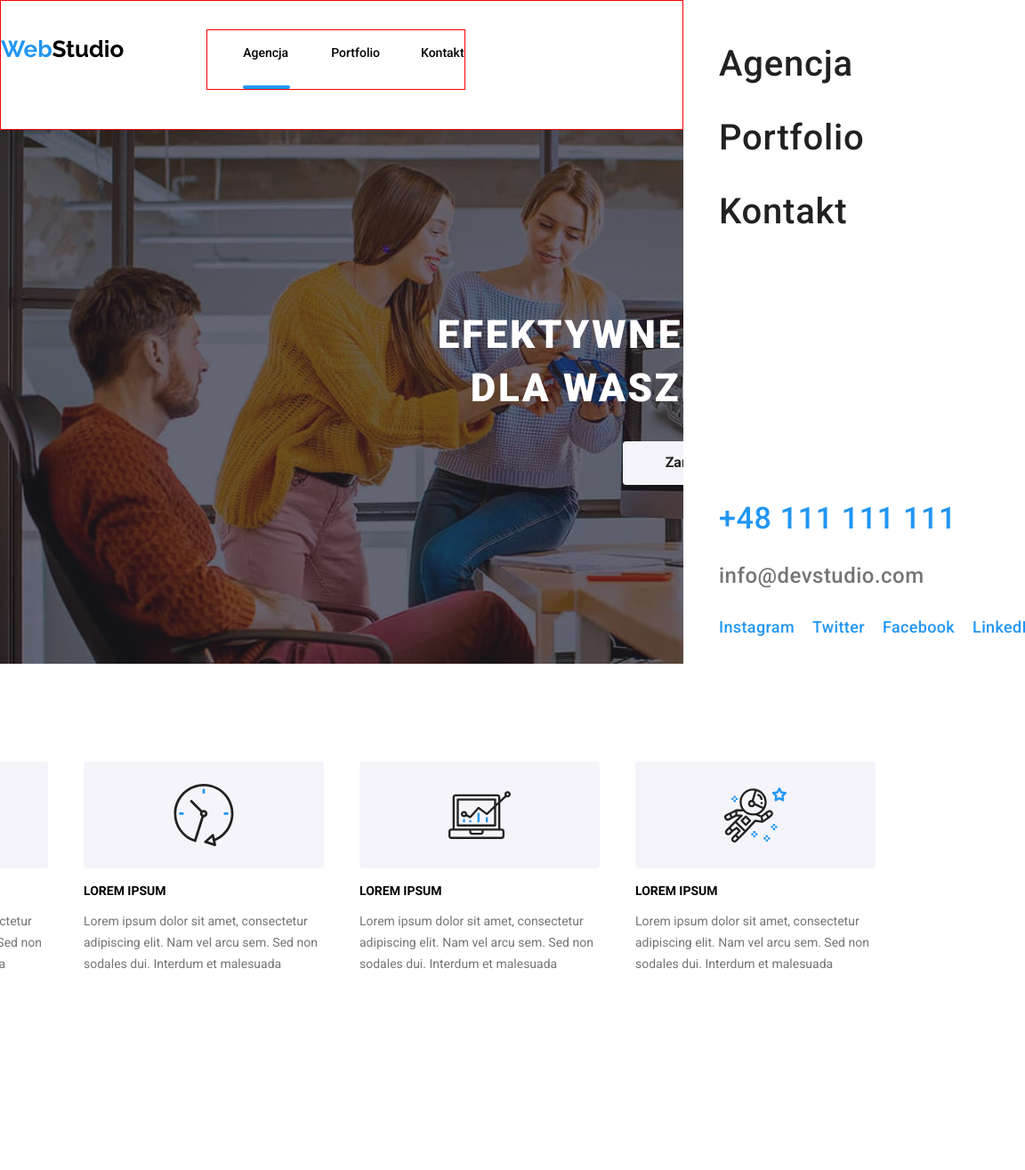
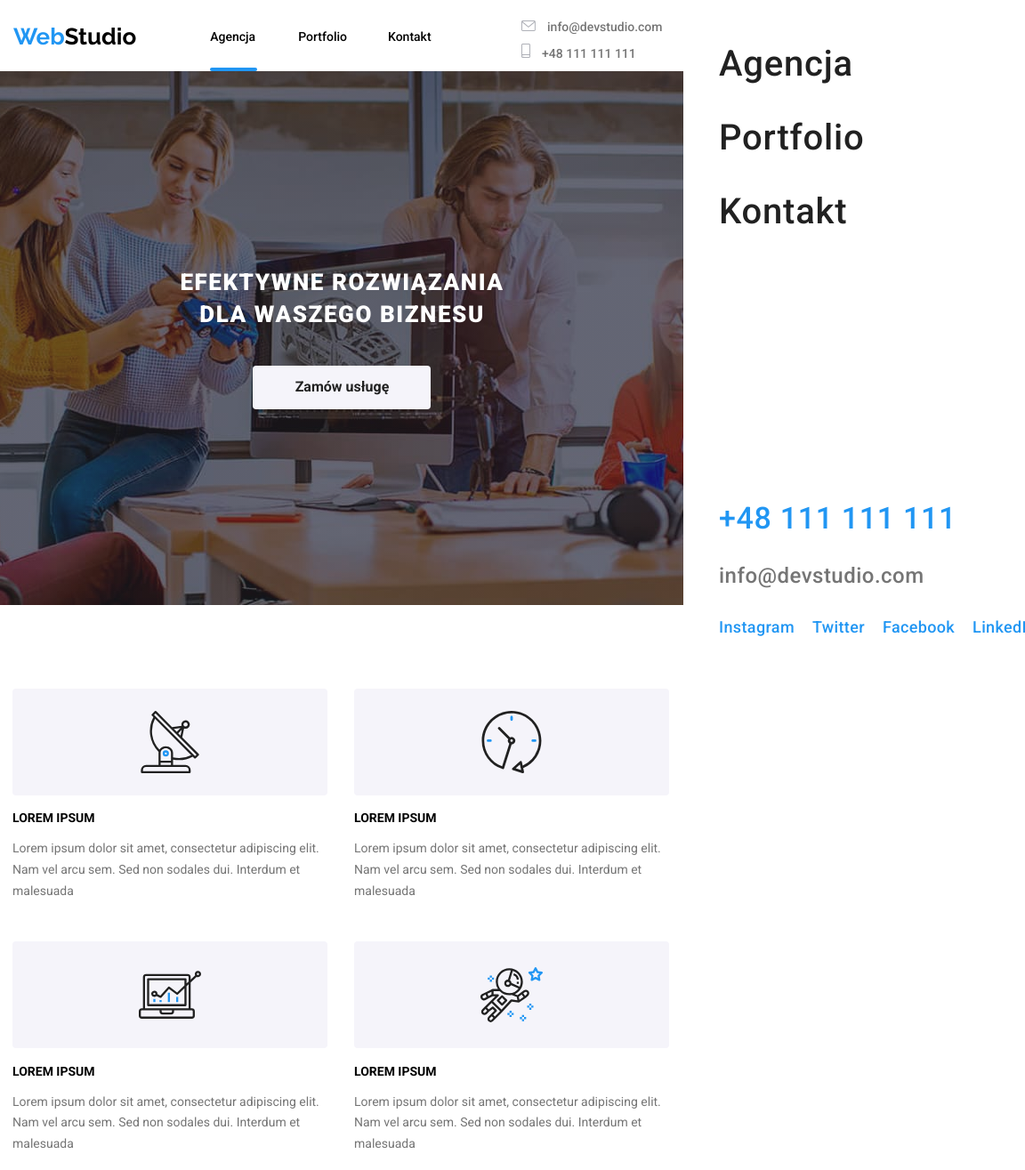
Before and after one commit to zofiasylwisty/goit-markup-hw-08, a plain HTML site: page index.html in a window 768 px wide. Shown: the top 1315 px of the page at 89% size, 1152 px wide, since content can reach past the window. Drawn offline with nearby package versions, Linux system fonts and the light colour scheme.

Commit message:
header tablet version

```diff
--- a/sass/components/_contacts.scss
+++ b/sass/components/_contacts.scss
@@ -34,3 +34,16 @@
     margin: 0px;
   }
 }
+@media (min-width: 481px) and (max-width: 768px) {
+  .contacts {
+    margin: 0px;
+    padding: 0px;
+    flex-direction: column;
+    margin-left: 101px;
+    margin-top: 21px;
+  }
+  .contacts > .contacts__address:not(:last-child) {
+    margin-right: 0px;
+    margin-bottom: 10px;
+  }
+}
--- a/sass/components/_header.scss
+++ b/sass/components/_header.scss
@@ -39,19 +39,12 @@
     margin: 0px;
   }
 }
-@media (min-width: 480px) and (max-width: 768px) {
+@media (min-width: 481px) and (max-width: 768px) {
   .header {
+    width: 768px;
+    height: 80px;
+    align-items: normal;
     padding: 0px;
-    border: 1px solid red;
-  }
-  .navigation {
-    margin-top: 0px;
-    padding: 0px;
-    border: 1px solid red;
-  }
-  .contacts {
-    border: 1px solid green;
-    margin: 0px;
-    padding: 0px;
+    margin-left: 15px;
   }
 }
--- a/sass/components/_latin.scss
+++ b/sass/components/_latin.scss
@@ -57,3 +57,20 @@
     }
   }
 }
+@media (min-width: 481px) and (max-width: 768px) {
+  .latin {
+    width: 768px;
+    margin-top: 0px;
+    margin-left: 215px;
+    flex-wrap: wrap;
+    gap: 30px;
+    justify-content: center;
+  }
+  .latin__text {
+    width: 354px;
+  }
+  .latin__icon {
+    margin: 0;
+    width: 354px;
+  }
+}
--- a/sass/components/_logo.scss
+++ b/sass/components/_logo.scss
@@ -33,3 +33,9 @@
     margin-bottom: 16px;
   }
 }
+@media (min-width: 481px) and (max-width: 768px) {
+  .logo {
+    margin-top: 26px;
+    margin-bottom: 26px;
+  }
+}
--- a/sass/components/_main.scss
+++ b/sass/components/_main.scss
@@ -152,4 +152,15 @@
   .main {
     width: 768px;
   }
+  .main__photo {
+    width: 768px;
+  }
+  .main__headline {
+    font-size: 26px;
+    letter-spacing: 0.06em;
+    margin: 118px 201px 40px 202px;
+  }
+  .main__button {
+    margin-bottom: 118px;
+  }
 }
--- a/sass/components/_navigation.scss
+++ b/sass/components/_navigation.scss
@@ -42,3 +42,21 @@
     margin: 0px;
   }
 }
+@media (min-width: 481px) and (max-width: 768px) {
+  .navigation {
+    padding-left: 0px;
+    margin: 0px;
+  }
+  .navigation__list > .navigation__item:not(:last-child) {
+    margin-right: 60px;
+  }
+  .navigation__list {
+    padding-left: 83px;
+    margin: 0px;
+    margin-top: 32px;
+  }
+  .agency::after {
+    position: relative;
+    top: -2px;
+  }
+}
```
Also changed, not shown: css/main.min.css, 1 other file.
